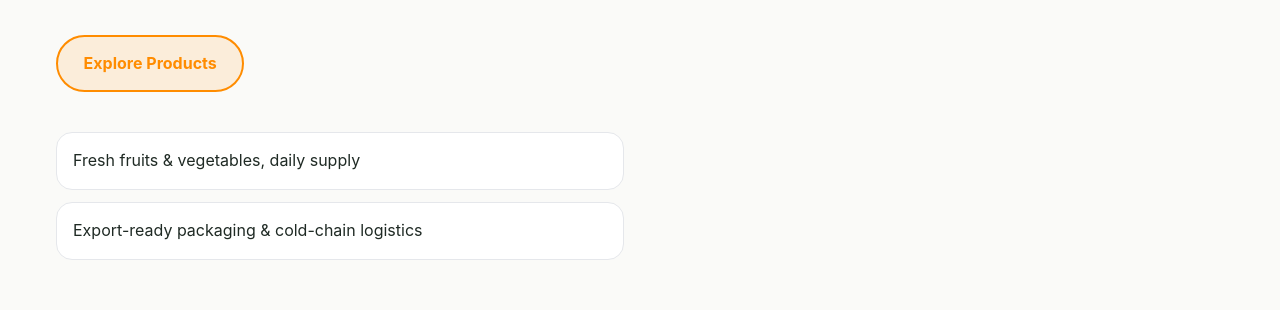
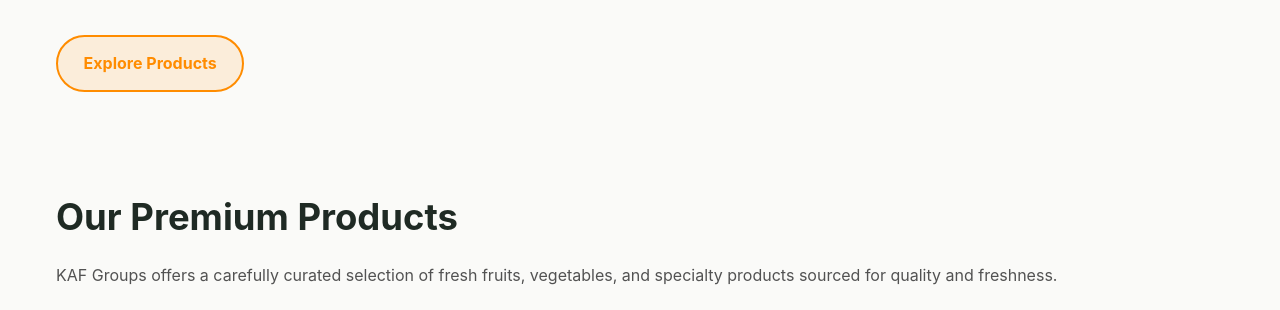
Before and after one commit to NavSay8794/KafGroupWebsite, a Next.js app: page / in a window 1280 px wide. Shown: the part 1040-1350 px from the top of the page. Built offline with nearby package versions, Linux system fonts and the light colour scheme.

Commit message:
footer changes

```diff
--- a/app/page.tsx
+++ b/app/page.tsx
@@ -156,10 +156,6 @@ export default function HomePage() {
                 Explore Products
               </Link>
             </div>
-            <div className="hero-features">
-              <div className="feature-pill">Fresh fruits & vegetables, daily supply</div>
-              <div className="feature-pill">Export-ready packaging & cold-chain logistics</div>
-            </div>
           </div>
         </div>
       </section>
--- a/components/Footer.tsx
+++ b/components/Footer.tsx
@@ -12,9 +12,6 @@ export default function Footer() {
         </div>
 
         <div className="social-links">
-          <a href="https://linkedin.com" aria-label="LinkedIn">
-            LinkedIn
-          </a>
           <a href="https://instagram.com/kafgroups?igsh=MTRkbDFzZWgxdGt1dg==" aria-label="Instagram">
             Instagram
           </a>
```
